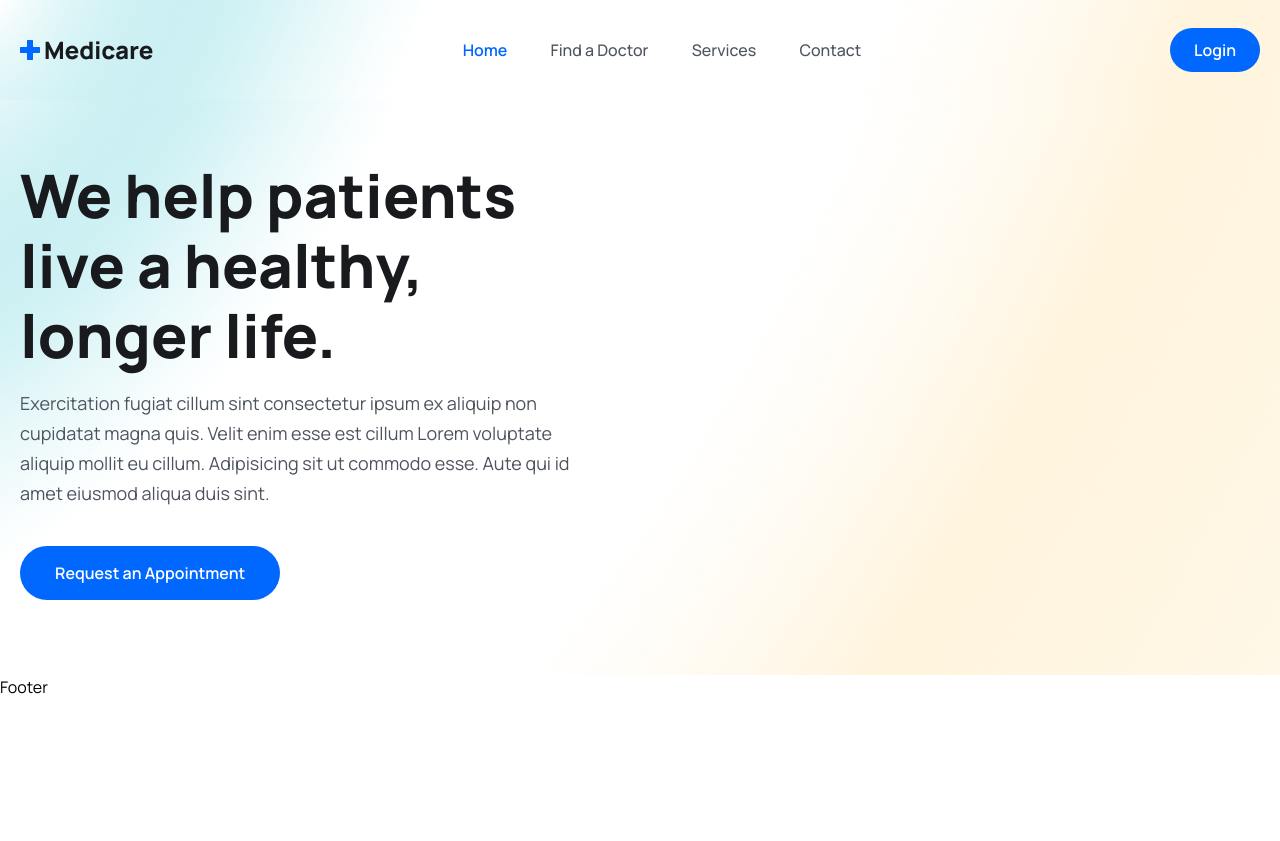
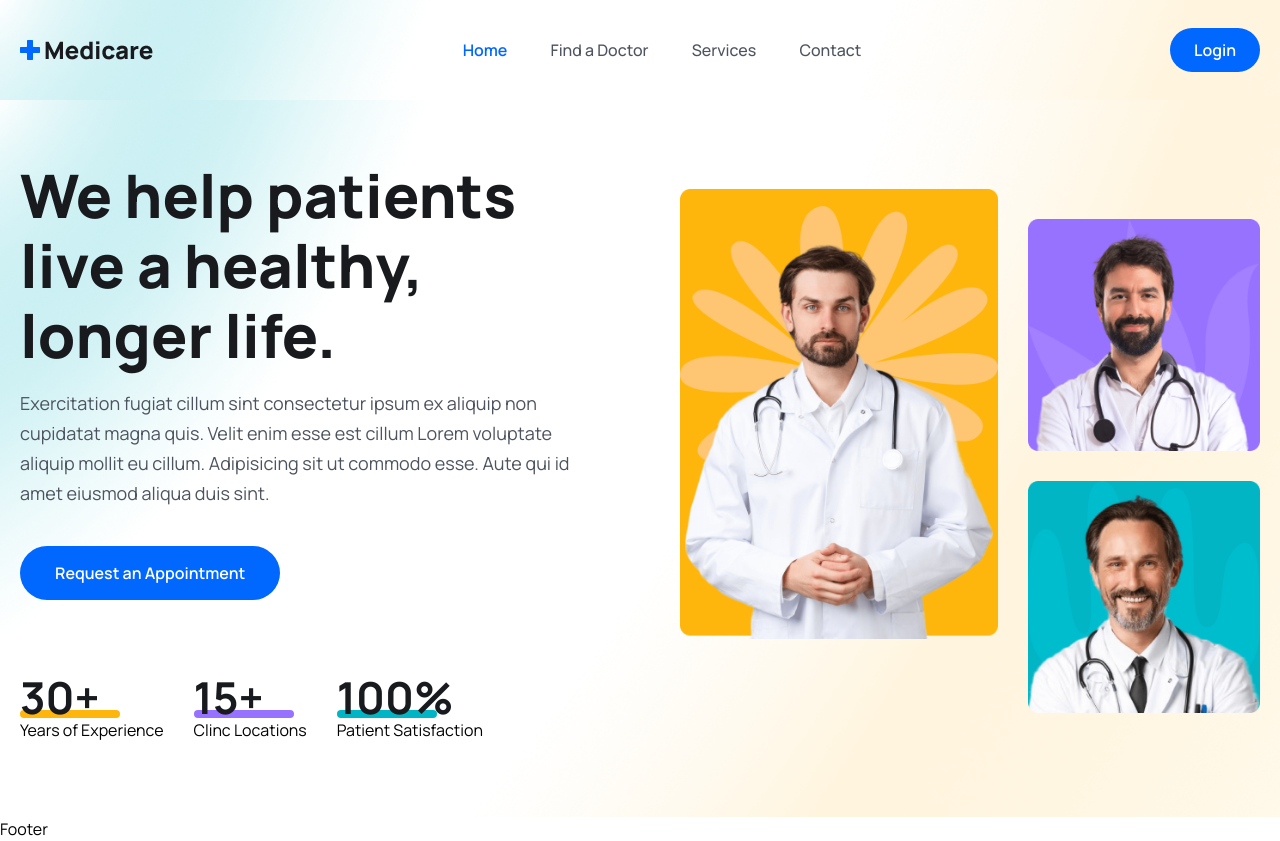
Before and after one commit to MacSmitty8/MERN-Medicare-Booking, a React (Vite) app in the folder frontend/: page /home in a window 1280 px wide. Before the commit the page ends 800 px from the top, so only its background shows below. Built offline with nearby package versions, Linux system fonts and the light colour scheme.

Commit message:
Added descriptions, a button, promotional images and general advertising for the websites purpose.

```diff
--- a/frontend/src/pages/Home.jsx
+++ b/frontend/src/pages/Home.jsx
@@ -1,4 +1,7 @@
 import React from 'react'
+import heroImg01 from '../assets/images/hero-img01.png'
+import heroImg02 from '../assets/images/hero-img02.png'
+import heroImg03 from '../assets/images/hero-img03.png'
 
 const Home = () => {
   return <>
@@ -18,11 +21,56 @@
               Aute qui id amet eiusmod aliqua duis sint.</p>
               <button className='btn'>Request an Appointment</button>
               </div>
+
+              {/* Hero counter */}
+              <div className='mt-[30px] lg:mt-[70px] flex flex-col lg:flex-row lg:items-center gap-5
+              lg:gap-[30px]'>
+              <div>
+                <h2 className='text-[36px] leading=[56px]
+                lg:text-[44px] lg:leading-[54px]
+                font-[700] text-headingColor'>
+                30+
+                </h2>
+                <span className='w-[100px] h-2 bg-yellowColor rounded-full block mt-[-14px]'></span>
+                <p>Years of Experience</p>
+              </div>
+
+              <div>
+                <h2 className='text-[36px] leading=[56px]
+                lg:text-[44px] lg:leading-[54px]
+                font-[700] text-headingColor'>
+                15+
+                </h2>
+                <span className='w-[100px] h-2 bg-purpleColor rounded-full block mt-[-14px]'></span>
+                <p>Clinc Locations</p>
+              </div>
+
+              <div>
+                <h2 className='text-[36px] leading=[56px]
+                lg:text-[44px] lg:leading-[54px]
+                font-[700] text-headingColor'>
+                100%
+                </h2>
+                <span className='w-[100px] h-2 bg-irisBlueColor rounded-full block mt-[-14px]'></span>
+                <p>Patient Satisfaction</p>
+              </div>
+
+              </div>
+            </div>
+            {/* Content */}
+            <div className='flex gap-[30px] justify-end'>
+            <div>
+              <img className='w-full' src={heroImg01} alt='' />
+            </div>
+            <div className='mt-[30px]'>
+            <img src={heroImg02} alt='' className='w-full mb-[30px]' />
+            <img src={heroImg03} alt='' className='w-full mb' />
+
+            </div>
             </div>
 
           </div>
         </div>
-
       </section>
     </>
   </>
```
